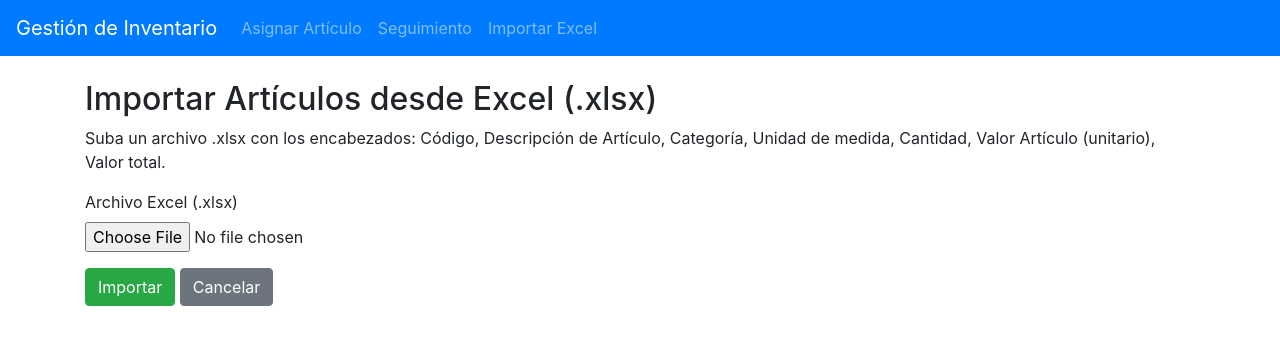
After one commit to Darlyn-Congo/software_inventario, a Flask app: page /import in a window 1280 px wide. The commit adds this page. Shown: the top 345 px of the page. Run offline with Flask 3, Linux system fonts and the light colour scheme.

Commit message:
Add Excel import functionality for inventory items and update documentation

```diff
--- a/inventory_app/app.py
+++ b/inventory_app/app.py
@@ -2,6 +2,8 @@ from flask import Flask, render_template, request, redirect, url_for, flash
 from flask_sqlalchemy import SQLAlchemy
 from datetime import datetime
 from decimal import Decimal, InvalidOperation
+from openpyxl import load_workbook
+import unicodedata
 
 app = Flask(__name__)
 app.config['SQLALCHEMY_DATABASE_URI'] = 'sqlite:///inventory.db'
@@ -34,6 +36,132 @@ def create_tables():
 @app.route('/')
 def index():
     return render_template('index.html')
+
+
+def _normalize_header(h):
+    if not isinstance(h, str):
+        return ''
+    # remove accents and lowercase
+    nk = unicodedata.normalize('NFKD', h)
+    return ''.join(c for c in nk if not unicodedata.combining(c)).strip().lower()
+
+
+def _find_index_for_header(headers, candidates):
+    # headers: list of normalized header strings
+    for idx, h in enumerate(headers):
+        for c in candidates:
+            if c in h:
+                return idx
+    return None
+
+
+@app.route('/import', methods=['GET', 'POST'])
+def import_items():
+    if request.method == 'POST':
+        file = request.files.get('file')
+        if not file:
+            flash('No se subió ningún archivo.', 'danger')
+            return redirect(url_for('import_items'))
+
+        filename = file.filename or ''
+        if not filename.lower().endswith('.xlsx'):
+            flash('Formato no soportado. Utilice un archivo .xlsx', 'danger')
+            return redirect(url_for('import_items'))
+
+        try:
+            wb = load_workbook(file, read_only=True, data_only=True)
+        except Exception as e:
+            flash(f'Error abriendo el archivo: {e}', 'danger')
+            return redirect(url_for('import_items'))
+
+        sheet = wb[wb.sheetnames[0]]
+        rows_iter = sheet.iter_rows(values_only=True)
+        try:
+            headers_orig = next(rows_iter)
+        except StopIteration:
+            flash('El archivo está vacío.', 'danger')
+            return redirect(url_for('import_items'))
+
+        headers = [_normalize_header(h or '') for h in headers_orig]
+        # Candidate lists for matching
+        col_map = {
+            'code': ['codigo', 'cod'],
+            'description': ['descripci', 'descripcion', 'descripcion de'],
+            'category': ['categoria', 'categor'],
+            'unit': ['unidad', 'unidad de medida', 'unidad de'],
+            'quantity': ['cantidad', 'cant'],
+            'unit_value': ['valor articulo', 'valor articulo (unitario)', 'valor unitario', 'valor unit'],
+            'total_value': ['valor total', 'total']
+        }
+
+        indices = {}
+        for key, candidates in col_map.items():
+            idx = _find_index_for_header(headers, candidates)
+            indices[key] = idx
+
+        # At minimum we need code, description, quantity and unit_value
+        missing_required = []
+        for k in ('code', 'description', 'quantity', 'unit_value'):
+            if indices.get(k) is None:
+                missing_required.append(k)
+        if missing_required:
+            flash('Columnas obligatorias faltantes en Excel: ' + ', '.join(missing_required), 'danger')
+            return redirect(url_for('import_items'))
+
+        imported = 0
+        errors = []
+        for row_idx, row in enumerate(rows_iter, start=2):
+            if not any(row):
+                continue
+            try:
+                code = str(row[indices['code']]).strip() if indices['code'] is not None and row[indices['code']] is not None else ''
+                description = str(row[indices['description']]).strip() if indices['description'] is not None and row[indices['description']] is not None else ''
+                category = str(row[indices['category']]).strip() if indices['category'] is not None and row[indices['category']] is not None else None
+                unit = str(row[indices['unit']]).strip() if indices['unit'] is not None and row[indices['unit']] is not None else None
+                quantity_val = row[indices['quantity']] if indices['quantity'] is not None else None
+                unit_value_val = row[indices['unit_value']] if indices['unit_value'] is not None else None
+                total_value_val = row[indices['total_value']] if indices['total_value'] is not None else None
+
+                if not code or not description:
+                    raise ValueError('Código o descripción vacíos')
+
+                try:
+                    quantity = float(quantity_val)
+                except Exception:
+                    raise ValueError('Cantidad no válida')
+                try:
+                    unit_value = float(unit_value_val)
+                except Exception:
+                    # If user provided total_value we can compute unit_value
+                    if total_value_val is not None and quantity:
+                        unit_value = float(total_value_val) / float(quantity)
+                    else:
+                        raise ValueError('Valor unitario no válido')
+
+                total_value = quantity * unit_value
+
+                item = Item(code=code, description=description, category=category, unit=unit,
+                            quantity=quantity, unit_value=unit_value, total_value=total_value)
+                db.session.add(item)
+                imported += 1
+            except Exception as e:
+                errors.append(f'Fila {row_idx}: {e}')
+
+        try:
+            db.session.commit()
+        except Exception as e:
+            db.session.rollback()
+            flash(f'Error al guardar elementos: {e}', 'danger')
+            return redirect(url_for('import_items'))
+
+        if imported > 0:
+            flash(f'{imported} filas importadas exitosamente', 'success')
+        if errors:
+            flash('Se produjeron errores: ' + '; '.join(errors[:5]), 'warning')
+        return redirect(url_for('tracking'))
+
+    # GET
+    return render_template('import.html')
 
 
 @app.route('/assign', methods=['GET', 'POST'])
--- a/inventory_app/requirements.txt
+++ b/inventory_app/requirements.txt
@@ -1,2 +1,3 @@
 Flask==2.2.5
 Flask-SQLAlchemy==3.0.3
+openpyxl==3.1.2
--- a/inventory_app/templates/base.html
+++ b/inventory_app/templates/base.html
@@ -13,6 +13,7 @@
     <ul class="navbar-nav mr-auto">
       <li class="nav-item"><a class="nav-link" href="{{ url_for('assign') }}">Asignar Artículo</a></li>
       <li class="nav-item"><a class="nav-link" href="{{ url_for('tracking') }}">Seguimiento</a></li>
+      <li class="nav-item"><a class="nav-link" href="{{ url_for('import_items') }}">Importar Excel</a></li>
     </ul>
   </div>
 </nav>
--- /dev/null
+++ b/inventory_app/templates/import.html
@@ -0,0 +1,14 @@
+{% extends 'base.html' %}
+
+{% block content %}
+<h2>Importar Artículos desde Excel (.xlsx)</h2>
+<p>Suba un archivo .xlsx con los encabezados: Código, Descripción de Artículo, Categoría, Unidad de medida, Cantidad, Valor Artículo (unitario), Valor total.</p>
+<form method="post" enctype="multipart/form-data">
+  <div class="form-group">
+    <label for="file">Archivo Excel (.xlsx)</label>
+    <input type="file" class="form-control-file" id="file" name="file" accept=".xlsx" required>
+  </div>
+  <button type="submit" class="btn btn-success">Importar</button>
+  <a class="btn btn-secondary" href="{{ url_for('index') }}">Cancelar</a>
+</form>
+{% endblock %}
--- a/inventory_app/templates/index.html
+++ b/inventory_app/templates/index.html
@@ -8,5 +8,6 @@
   <p>Elija una acción.</p>
   <a class="btn btn-primary btn-lg" href="{{ url_for('assign') }}" role="button">Asignar Artículo</a>
   <a class="btn btn-secondary btn-lg" href="{{ url_for('tracking') }}" role="button">Seguimiento</a>
+  <a class="btn btn-success btn-lg" href="{{ url_for('import_items') }}" role="button">Importar desde Excel</a>
 </div>
 {% endblock %}
--- a/inventory_app/templates/tracking.html
+++ b/inventory_app/templates/tracking.html
@@ -2,6 +2,9 @@
 
 {% block content %}
 <h2>Seguimiento de Inventario</h2>
+<div class="mb-3">
+  <a class="btn btn-success" href="{{ url_for('import_items') }}">Importar desde Excel</a>
+</div>
 <table class="table table-striped table-bordered">
   <thead>
     <tr>
```
Also changed, not shown: requisitos.md (+1 -0 lines), instance/inventory.db (added), inventory_app/README.md, 1 other file.
